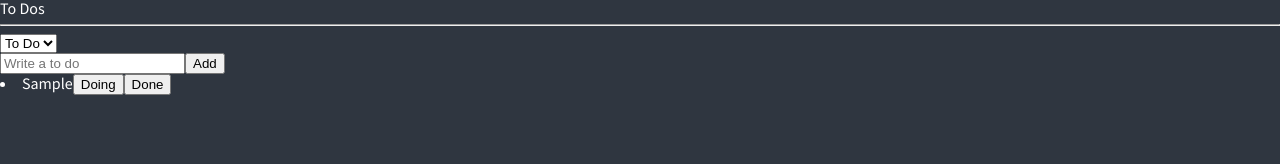
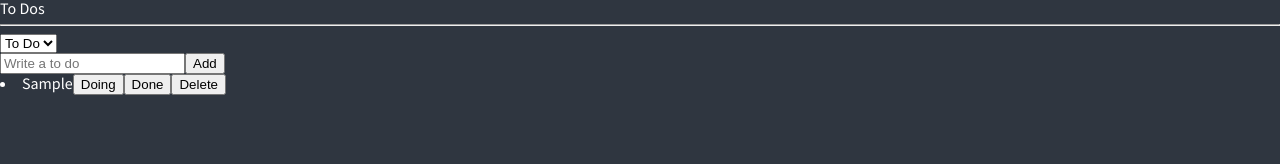
Before and after one commit to whd617/react-master-nomflix-clone, a React (Create React App) app: page / in a window 1280 px wide. Both pictures are taken after typing "Sample" into the empty fields and a click on the button "Add". Shown: the top 164 px of the page. Built offline with nearby package versions, Linux system fonts and the light colour scheme.

Commit message:
feat/코드 챌린지: ToDo 삭제 기능 구현하기 feat/코드 챌린지: ToDo localStorage 추가 및 수정 기능 구현

```diff
--- a/src/components/CreateToDo.tsx
+++ b/src/components/CreateToDo.tsx
@@ -1,6 +1,6 @@
 import { useForm } from 'react-hook-form';
-import { useSetRecoilState } from 'recoil';
-import { toDoState } from './atoms';
+import { useRecoilValue, useSetRecoilState } from 'recoil';
+import { categoryState, toDoState } from './atoms';
 
 interface IForm {
   toDo: string;
@@ -8,12 +8,22 @@
 
 function CreateToDo() {
   const setToDos = useSetRecoilState(toDoState);
+  const category = useRecoilValue(categoryState);
   const { register, handleSubmit, setValue } = useForm<IForm>();
+
   const onSubmit = ({ toDo }: IForm) => {
-    setToDos((oldToDos) => [
-      { text: toDo, id: Date.now(), category: 'TO_DO' },
-      ...oldToDos,
-    ]);
+    setToDos((oldToDos) => {
+      const updatedToDos = [
+        { text: toDo, id: Date.now(), category },
+        ...oldToDos,
+      ];
+
+      // localStorage에 저장
+      localStorage.setItem('toDos', JSON.stringify(updatedToDos));
+
+      return updatedToDos;
+    });
+
     setValue('toDo', '');
   };
   return (
--- a/src/components/ToDo.tsx
+++ b/src/components/ToDo.tsx
@@ -1,8 +1,6 @@
 import React from 'react';
-import { IToDo, toDoState } from './atoms';
+import { Categories, IToDo, toDoState } from './atoms';
 import { useSetRecoilState } from 'recoil';
-
-const food = ['pizza', 'mango', 'kimchi', 'kimbab'];
 
 function ToDo({ text, category, id }: IToDo) {
   const setToDos = useSetRecoilState(toDoState);
@@ -22,22 +20,43 @@
       ];
     });
   };
+
+  const onDelete = (event: React.MouseEvent<HTMLButtonElement>) => {
+    const {
+      currentTarget: { name },
+    } = event;
+    setToDos((oldToDos) => {
+      const targetIndex = oldToDos.findIndex((toDo) => toDo.id === id);
+      // 삭제된 할 일이 포함되지 않은 새로운 배열을 만듦
+      const updatedToDos = [
+        ...oldToDos.slice(0, targetIndex),
+        ...oldToDos.slice(targetIndex + 1),
+      ];
+      localStorage.setItem('toDos', JSON.stringify(updatedToDos));
+      return updatedToDos;
+    });
+  };
   return (
     <li>
       <span>{text}</span>
-      {category !== 'DOING' && (
-        <button name='DOING' onClick={onClick}>
+      {category !== Categories.DOING && (
+        <button name={Categories.DOING} onClick={onClick}>
           Doing
         </button>
       )}
-      {category !== 'TO_DO' && (
-        <button name='TO_DO' onClick={onClick}>
+      {category !== Categories.TO_DO && (
+        <button name={Categories.TO_DO} onClick={onClick}>
           To Do
         </button>
       )}
-      {category !== 'DONE' && (
-        <button name='DONE' onClick={onClick}>
+      {category !== Categories.DONE && (
+        <button name={Categories.DONE} onClick={onClick}>
           Done
+        </button>
+      )}
+      {category && (
+        <button name={Categories.DELETE} onClick={onDelete}>
+          Delete
         </button>
       )}
     </li>
--- a/src/components/ToDoList.tsx
+++ b/src/components/ToDoList.tsx
@@ -1,25 +1,26 @@
 import React from 'react';
 import { useRecoilState, useRecoilValue } from 'recoil';
 import CreateToDo from './CreateToDo';
-import { IToDo, categoryState, toDoSelector, toDoState } from './atoms';
+import { Categories, categoryState, toDoSelector } from './atoms';
 import ToDo from './ToDo';
 
 function ToDoList() {
   const toDos = useRecoilValue(toDoSelector);
   const [category, setCategory] = useRecoilState(categoryState);
   const onInput = (event: React.FormEvent<HTMLSelectElement>) => {
-    setCategory(event.currentTarget.value);
+    setCategory(event.currentTarget.value as any);
   };
-  console.log(category);
+
+  console.log(toDos);
   return (
     <div>
       <h1>To Dos</h1>
       <hr />
       <form>
         <select value={category} onInput={onInput}>
-          <option value='TO_DO'>To Do</option>
-          <option value='DOING'>Doing</option>
-          <option value='DONE'>Done</option>
+          <option value={Categories.TO_DO}>To Do</option>
+          <option value={Categories.DOING}>Doing</option>
+          <option value={Categories.DONE}>Done</option>
         </select>
       </form>
       <CreateToDo />
--- a/src/components/atoms.tsx
+++ b/src/components/atoms.tsx
@@ -1,19 +1,28 @@
 import { atom, selector } from 'recoil';
+
+export enum Categories {
+  'TO_DO' = 'TO_DO',
+  'DOING' = 'DOING',
+  'DONE' = 'DONE',
+  'DELETE' = 'DELETE',
+}
 
 export interface IToDo {
   text: string;
   id: number;
-  category: 'TO_DO' | 'DOING' | 'DONE';
+  category: Categories;
 }
 
-export const categoryState = atom({
+export const categoryState = atom<Categories>({
   key: 'category',
-  default: 'TO_DO',
+  default: Categories.TO_DO,
 });
 
+let output = localStorage.getItem('toDos');
+let localData = JSON.parse(output as any) || [];
 export const toDoState = atom<IToDo[]>({
   key: 'toDo',
-  default: [],
+  default: localData,
 });
 
 export const toDoSelector = selector({
```
